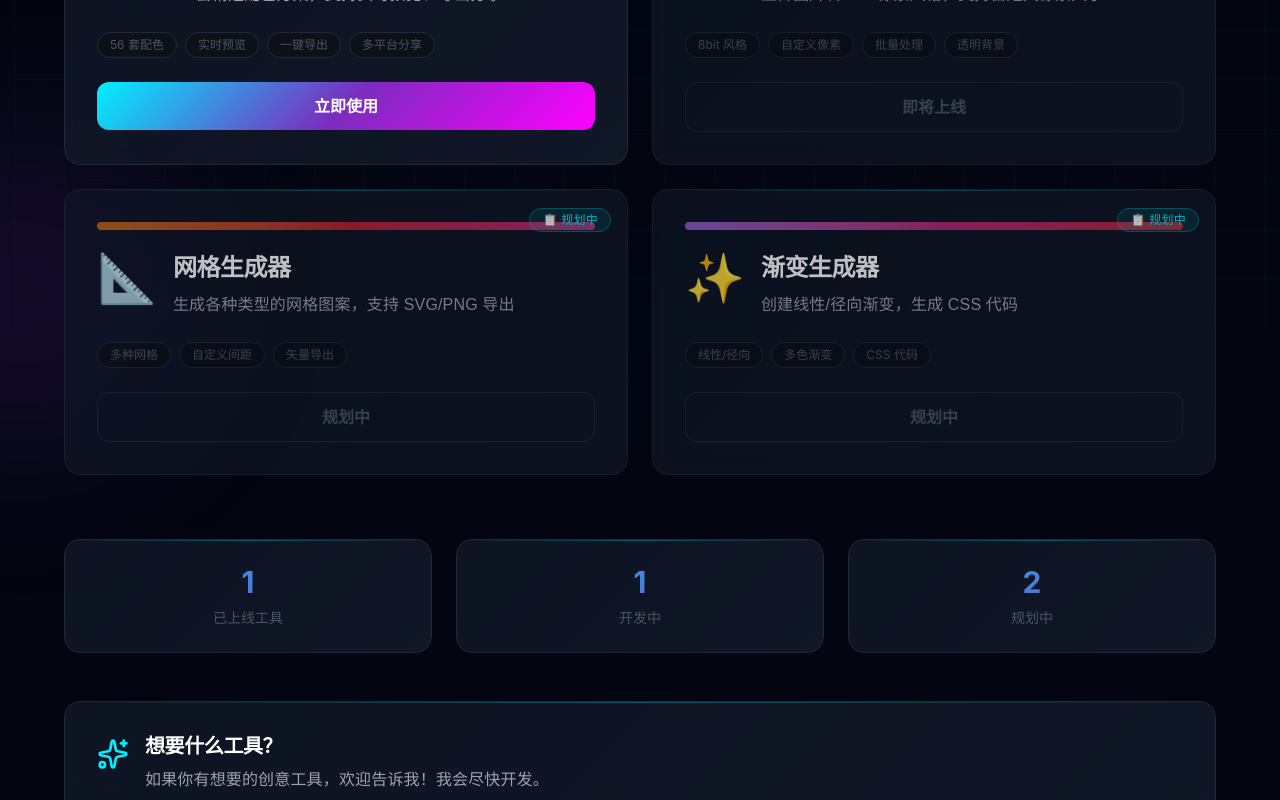
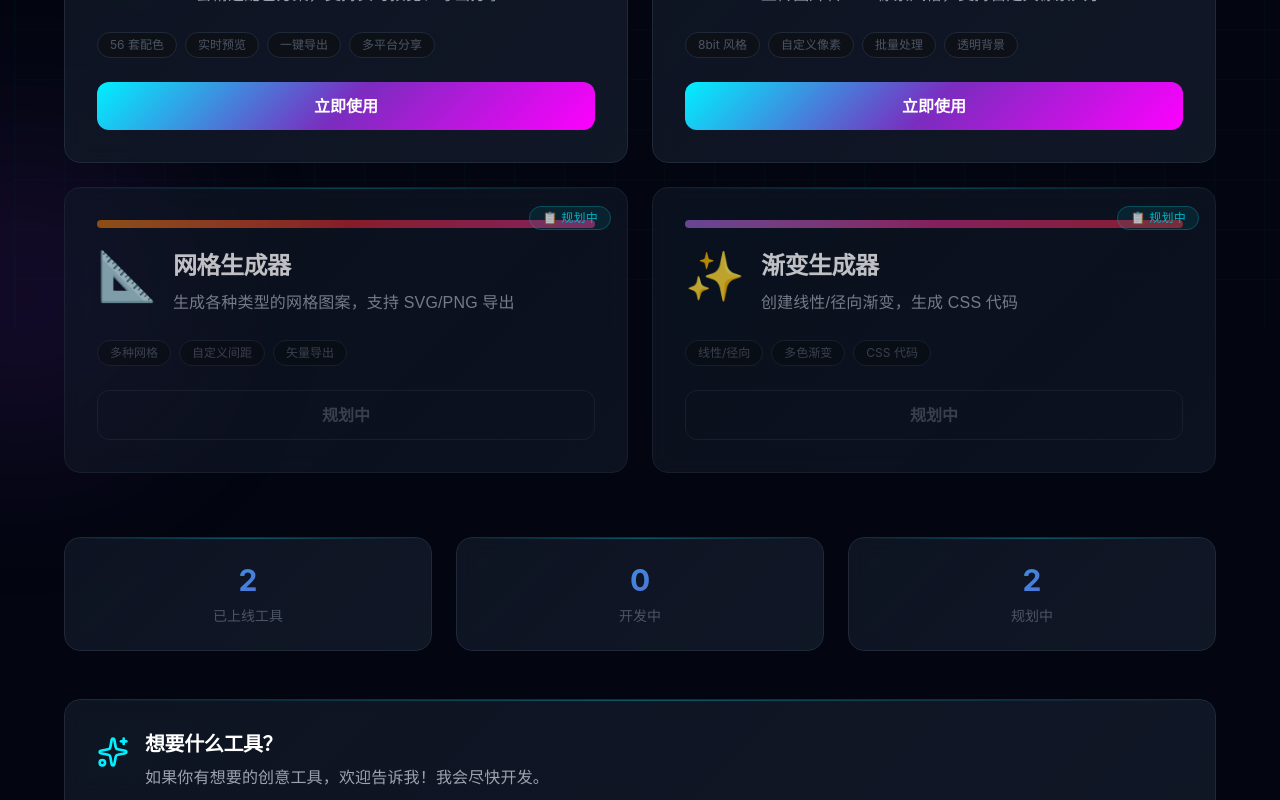
Before and after one commit to lcacvc210-alt/maodou.art, a Next.js app: page /tools in a window 1280 px wide. Shown: the part 485-1285 px from the top of the page. Built offline with nearby package versions, Linux system fonts and the light colour scheme.

Commit message:
fix: 像素图转换器状态改为已上线 🎮

```diff
--- a/src/app/tools/page.tsx
+++ b/src/app/tools/page.tsx
@@ -21,7 +21,7 @@ const tools = [
     href: '/tools/pixel-art',
     features: ['8bit 风格', '自定义像素', '批量处理', '透明背景'],
     gradient: 'from-green-400 via-blue-500 to-purple-600',
-    status: 'coming-soon',
+    status: 'online',
   },
   {
     icon: '📐',
```
